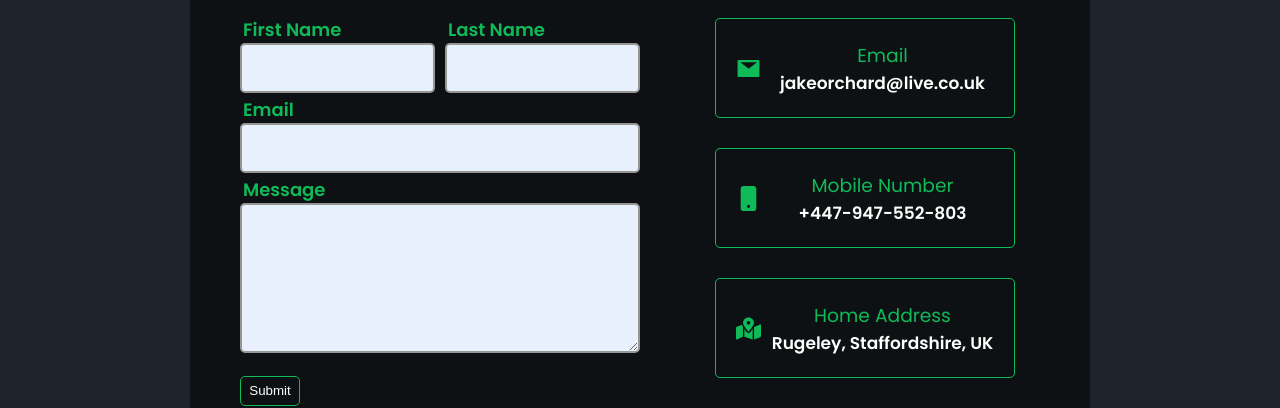
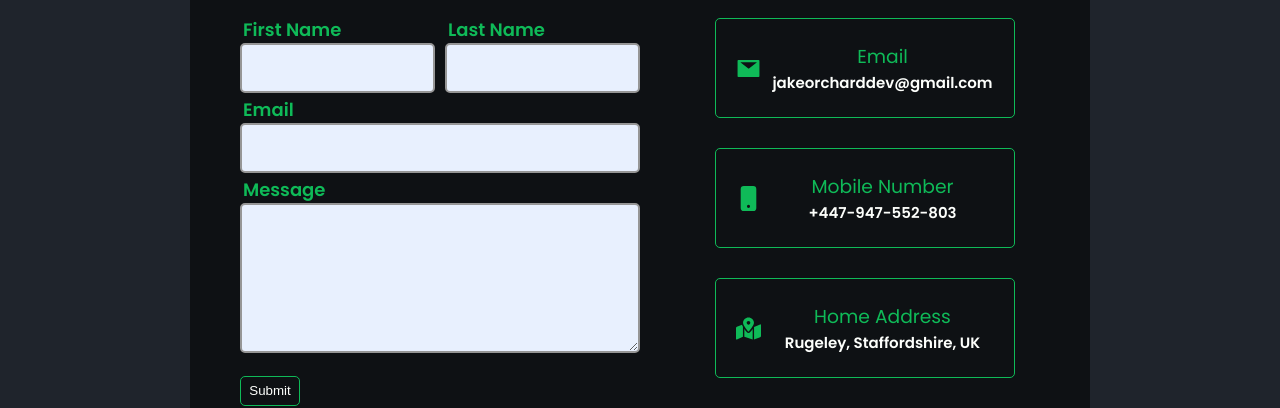
Before and after one commit to Jake-Orch/Portfolio-mk3, a React (Create React App) app: page /Portfolio-mk3/contact in a window 1280 px wide. Shown: the part 342-750 px from the top of the page. Built offline with nearby package versions, Linux system fonts and the light colour scheme.

Commit message:
email updated

```diff
--- a/src/components/ContactMethod/contactmethod.css
+++ b/src/components/ContactMethod/contactmethod.css
@@ -34,7 +34,6 @@
     flex-direction: column;
     align-items: center;
     justify-content: center;
-    height: 100%;
     width: 100%;
 }
 
@@ -45,7 +44,7 @@
 
 .contactm_body p {
   font-weight: 600;
-  font-size: 17px;
+  font-size: 15px;
 }
 
 .contactm_value {
--- a/src/data.js
+++ b/src/data.js
@@ -162,7 +162,7 @@ export const contactInfo = [
     title: "Email",
     msg: "Contact me via my email",
     icon: <AiFillMail />,
-    value: "jakeorchard@live.co.uk"
+    value: "jakeorcharddev@gmail.com"
   },
   {
     title: "Mobile Number",
```
